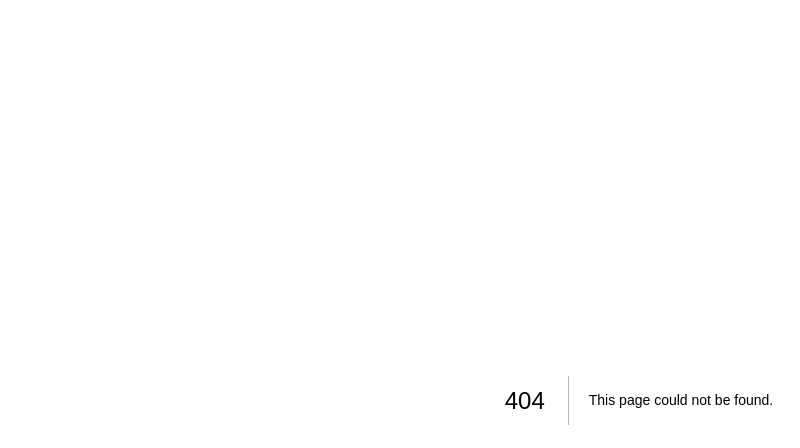
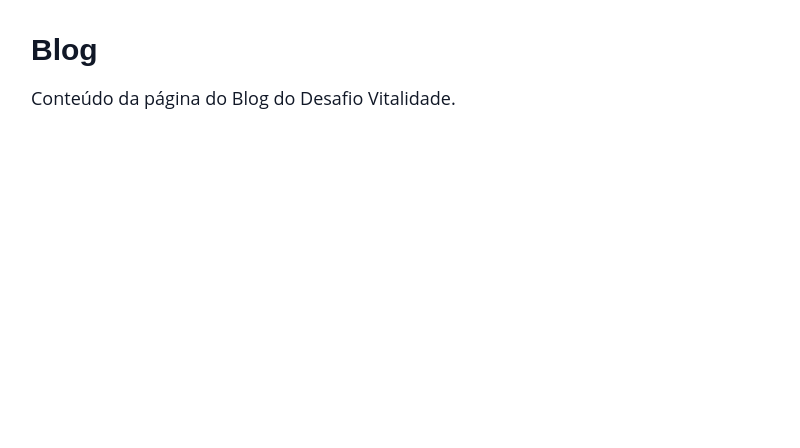
Before and after one commit to denerval1111/desafio-novo, a Next.js app in the folder desafio-vitalidade/: page /sobre/blog in a window 1280 px wide. Before the commit this address had no page. Shown: the top 448 px of the page, without its empty margins (1-801 px from the left). Built offline with nearby package versions, Linux system fonts and the light colour scheme; a web font is replaced by a local one.

Commit message:
Create page.tsx

```diff
--- /dev/null
+++ b/desafio-vitalidade/app/sobre/blog/page.tsx
@@ -0,0 +1,12 @@
+import React from 'react';
+
+const BlogPage = () => {
+  return (
+    <main className="container mx-auto py-8">
+      <h1 className="text-3xl font-bold mb-4">Blog</h1>
+      <p>Conteúdo da página do Blog do Desafio Vitalidade.</p>
+    </main>
+  );
+};
+
+export default BlogPage;
```
